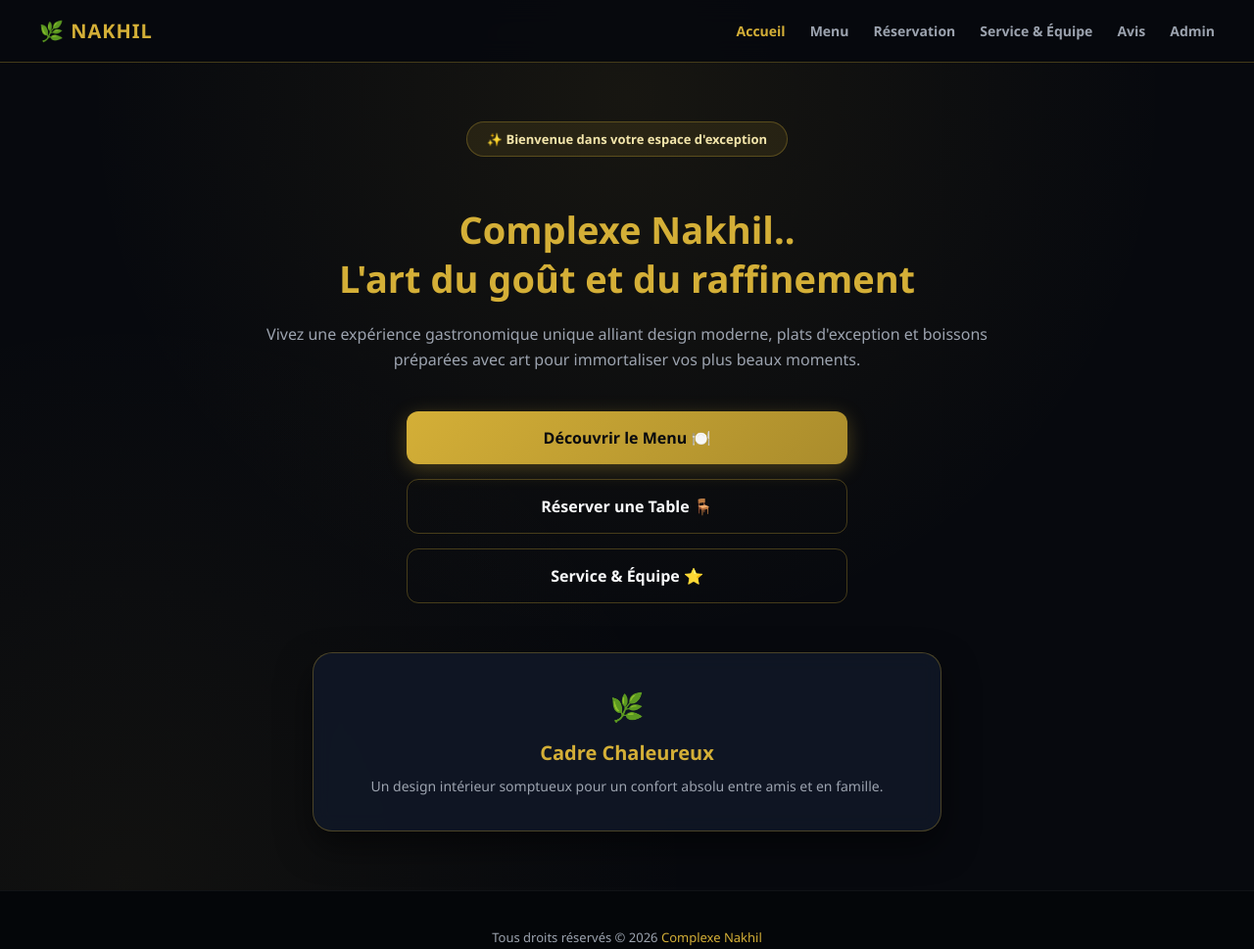
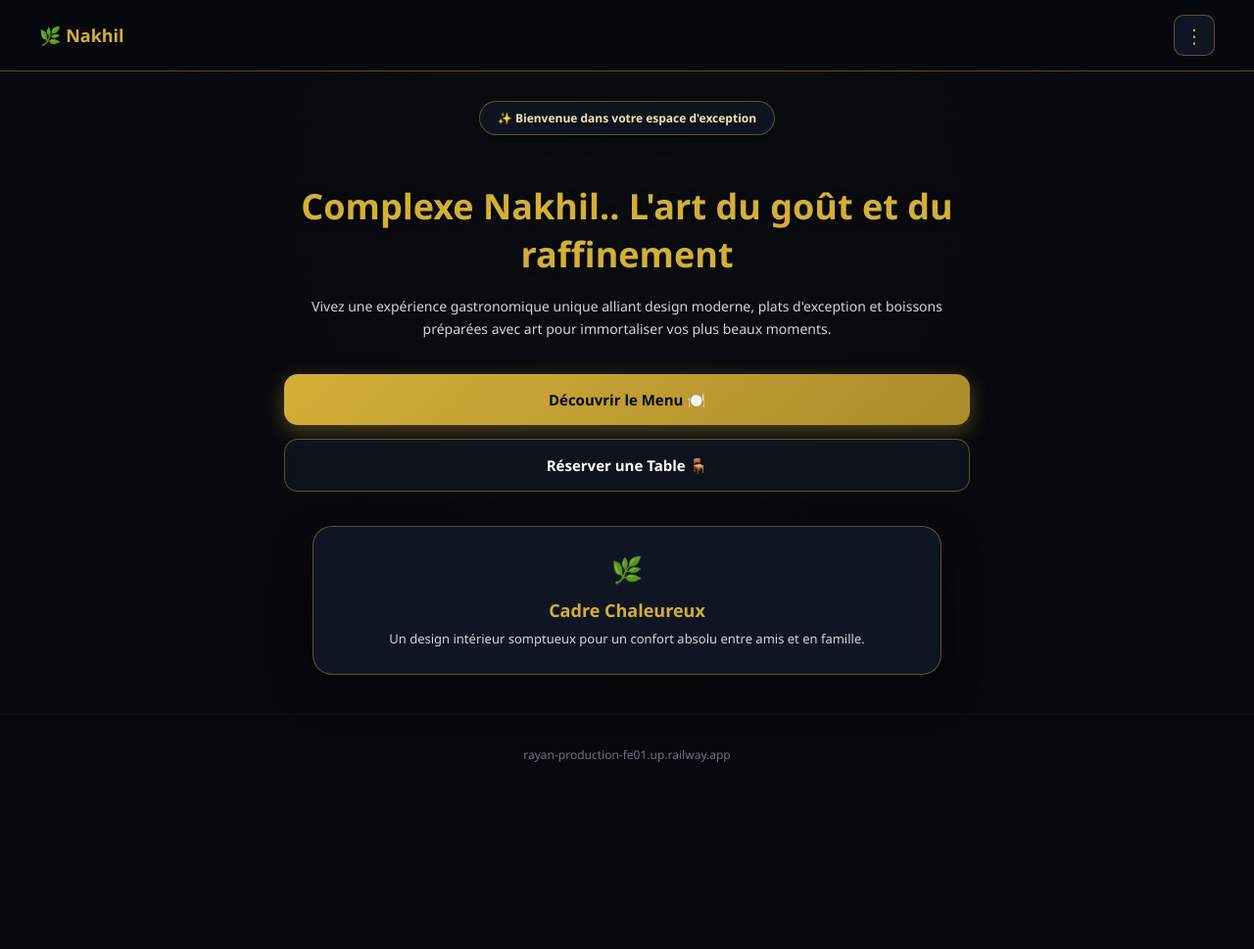
Before and after one commit to saltadoryt-tech/rayan, a website: page nakhil.html in a window 1280 px wide. Shown: the whole page at 98% size. After the commit the page ends 811 px from the top, so only its background shows below. Drawn offline with Linux system fonts and the light colour scheme.

Commit message:
Update nakhil.html

```diff
--- a/nakhil.html
+++ b/nakhil.html
@@ -9,10 +9,9 @@
             --gold: #d4af37;
             --gold-light: #f3e5ab;
             --bg-dark: #07090e;
-            --card-bg: rgba(17, 24, 39, 0.85);
-            --border-color: rgba(212, 175, 55, 0.3);
-            --text-main: #f9fafb;
-            --text-muted: #9ca3af;
+            --border-color: rgba(212, 175, 55, 0.4);
+            --text-main: #ffffff;
+            --text-muted: #d1d5db;
         }
 
         body {
@@ -22,27 +21,27 @@
             margin: 0;
             padding: 0;
             overflow-x: hidden;
-            /* خلفية فخمة داكنة بدون تصاور مشتتة، مع تدرجات عصرية */
+            /* خلفية داكنة مع تدرج احترافي يعوض الصورة الباهتة ويعطي عمق */
             background-image:
-                radial-gradient(circle at 50% 10%, rgba(212, 175, 55, 0.08) 0%, transparent 50%),
-                radial-gradient(circle at 10% 90%, rgba(212, 175, 55, 0.05) 0%, transparent 40%);
+                linear-gradient(rgba(7, 9, 14, 0.82), rgba(7, 9, 14, 0.92)),
+                radial-gradient(circle at 50% 30%, rgba(212, 175, 55, 0.15) 0%, transparent 60%);
             min-height: 100vh;
         }
 
         header {
-            background: rgba(7, 9, 14, 0.95);
+            background: rgba(7, 9, 14, 0.85);
             border-bottom: 1px solid var(--border-color);
             position: sticky;
             top: 0;
             z-index: 1000;
-            backdrop-filter: blur(12px);
+            backdrop-filter: blur(10px);
         }
 
         .nav-container {
             display: flex;
             justify-content: space-between;
             align-items: center;
-            padding: 18px 30px;
+            padding: 15px 25px;
             max-width: 1200px;
             margin: 0 auto;
         }
@@ -50,98 +49,96 @@
         .logo {
             color: var(--gold);
             font-weight: 800;
-            font-size: 20px;
+            font-size: 18px;
             text-decoration: none;
-            letter-spacing: 1px;
+            display: flex;
+            align-items: center;
+            gap: 6px;
         }
 
-        .menu-toggle {
-            background: none;
-            border: 1px solid var(--gold);
+        .menu-btn-icon {
+            background: rgba(17, 24, 39, 0.9);
+            border: 1px solid var(--border-color);
             color: var(--gold);
-            font-size: 22px;
-            padding: 4px 10px;
-            border-radius: 8px;
+            width: 40px;
+            height: 40px;
+            border-radius: 10px;
+            display: flex;
+            align-items: center;
+            justify-content: center;
+            font-size: 20px;
             cursor: pointer;
-            display: none;
+            transition: 0.3s;
         }
 
-        nav {
-            display: flex;
-            gap: 25px;
-        }
-
-        nav a {
-            color: var(--text-muted);
-            text-decoration: none;
-            font-weight: 600;
-            font-size: 14px;
-            transition: 0.3s ease;
-        }
-
-        nav a:hover, nav a.active {
-            color: var(--gold);
+        .menu-btn-icon:hover {
+            background: var(--gold);
+            color: var(--bg-dark);
         }
 
         .hero-section {
-            max-width: 800px;
-            margin: 60px auto 40px auto;
+            max-width: 650px;
+            margin: 30px auto;
             padding: 0 20px;
             text-align: center;
         }
 
         .badge-top {
-            display: inline-block;
-            background: rgba(212, 175, 55, 0.1);
+            display: inline-flex;
+            align-items: center;
+            gap: 6px;
+            background: rgba(17, 24, 39, 0.7);
             border: 1px solid var(--border-color);
             color: var(--gold-light);
-            padding: 8px 20px;
+            padding: 8px 18px;
             border-radius: 30px;
-            font-size: 13px;
+            font-size: 12px;
             font-weight: 600;
             margin-bottom: 25px;
+            backdrop-filter: blur(5px);
+            box-shadow: 0 4px 15px rgba(0,0,0,0.3);
         }
 
         h1 {
             color: var(--gold);
-            font-size: 38px;
+            font-size: 30px;
             font-weight: 800;
-            line-height: 1.3;
-            margin-bottom: 20px;
+            line-height: 1.35;
+            margin-bottom: 18px;
+            text-shadow: 0 2px 10px rgba(0,0,0,0.5);
         }
 
         p.hero-desc {
             color: var(--text-muted);
-            font-size: 16px;
+            font-size: 14px;
             line-height: 1.6;
-            margin-bottom: 40px;
+            margin-bottom: 35px;
         }
 
         .cta-buttons {
             display: flex;
             flex-direction: column;
-            gap: 15px;
-            max-width: 450px;
-            margin: 0 auto 50px auto;
+            gap: 14px;
+            margin-bottom: 35px;
         }
 
         .btn {
             display: block;
             width: 100%;
             padding: 16px;
-            border-radius: 12px;
+            border-radius: 14px;
             font-weight: 700;
-            font-size: 16px;
+            font-size: 15px;
             text-decoration: none;
             text-align: center;
             box-sizing: border-box;
-            transition: 0.3s ease;
+            transition: all 0.3s ease;
         }
 
         .btn-primary {
-            background: linear-gradient(135deg, #d4af37, #aa8c2c);
+            background: linear-gradient(135deg, #d4af37 0%, #aa8c2c 100%);
             color: var(--bg-dark);
-            box-shadow: 0 5px 20px rgba(212, 175, 55, 0.3);
+            box-shadow: 0 6px 20px rgba(212, 175, 55, 0.35);
             border: none;
         }
 
@@ -151,72 +148,55 @@
         }
 
         .btn-outline {
-            background: transparent;
+            background: rgba(17, 24, 39, 0.6);
             border: 1px solid var(--border-color);
             color: var(--text-main);
+            backdrop-filter: blur(5px);
         }
 
         .btn-outline:hover {
             border-color: var(--gold);
             color: var(--gold);
+            background: rgba(17, 24, 39, 0.9);
         }
 
-        /* كارد متميزة فالتت لتحت */
+        /* كارت التحت المطابقة للصورة */
         .info-card {
-            background: var(--card-bg);
+            background: rgba(17, 24, 39, 0.85);
             border: 1px solid var(--border-color);
             border-radius: 20px;
-            padding: 35px 20px;
+            padding: 25px 20px;
             max-width: 600px;
-            margin: 0 auto 60px auto;
+            margin: 0 auto 40px auto;
             text-align: center;
-            box-shadow: 0 15px 35px rgba(0, 0, 0, 0.5);
-            backdrop-filter: blur(10px);
+            box-shadow: 0 15px 35px rgba(0, 0, 0, 0.6);
+            backdrop-filter: blur(12px);
         }
 
         .info-card h3 {
             color: var(--gold);
-            font-size: 20px;
-            margin: 15px 0 10px 0;
+            font-size: 18px;
+            margin: 12px 0 8px 0;
         }
 
         .info-card p {
             color: var(--text-muted);
-            font-size: 14px;
+            font-size: 13px;
             line-height: 1.5;
             margin: 0;
         }
 
         footer {
-            background: #040609;
             text-align: center;
-            padding: 25px;
-            color: var(--text-muted);
-            font-size: 13px;
-            border-top: 1px solid rgba(255, 255, 255, 0.05);
+            padding: 20px;
+            color: #6b7280;
+            font-size: 12px;
+            border-top: 1px solid rgba(255, 255, 255, 0.03);
         }
 
-        footer span {
-            color: var(--gold);
-        }
-
-        @media screen and (max-width: 768px) {
-            .menu-toggle { display: block; }
-            nav {
-                display: none;
-                flex-direction: column;
-                position: absolute;
-                top: 100%;
-                left: 0;
-                width: 100%;
-                background: rgba(7, 9, 14, 0.98);
-                border-bottom: 1px solid var(--border-color);
-                padding: 20px 0;
-                align-items: center;
-                gap: 15px;
-            }
-            nav.active { display: flex; }
-            h1 { font-size: 28px; }
+        @media screen and (min-width: 768px) {
+            h1 { font-size: 36px; }
+            .hero-section { max-width: 700px; }
         }
     </style>
 </head>
@@ -224,46 +204,31 @@
 
     <header>
         <div class="nav-container">
-            <a href="nakhil.html" class="logo">🌿 NAKHIL</a>
-            <button class="menu-toggle" onclick="toggleMenu()">⋮</button>
-            <nav id="navMenu">
-                <a href="nakhil.html" class="active">Accueil</a>
-                <a href="menu.html">Menu</a>
-                <a href="reservation.html">Réservation</a>
-                <a href="repartition.html">Service & Équipe</a>
-                <a href="avis.html">Avis</a>
-                <a href="loging.html">Admin</a>
-            </nav>
+            <a href="nakhil.html" class="logo">🌿 Nakhil</a>
+            <div class="menu-btn-icon" onclick="alert('Menu / Navigation')">⋮</div>
         </div>
     </header>
 
     <div class="hero-section">
         <div class="badge-top">✨ Bienvenue dans votre espace d'exception</div>
-        <h1>Complexe Nakhil..<br>L'art du goût et du raffinement</h1>
+        <h1>Complexe Nakhil.. L'art du goût et du raffinement</h1>
         <p class="hero-desc">Vivez une expérience gastronomique unique alliant design moderne, plats d'exception et boissons préparées avec art pour immortaliser vos plus beaux moments.</p>
 
         <div class="cta-buttons">
             <a href="menu.html" class="btn btn-primary">Découvrir le Menu 🍽️</a>
             <a href="reservation.html" class="btn btn-outline">Réserver une Table 🪑</a>
-            <a href="repartition.html" class="btn btn-outline">Service & Équipe ⭐</a>
         </div>
     </div>
 
     <div class="info-card">
-        <div style="font-size: 28px;">🌿</div>
+        <div style="font-size: 26px;">🌿</div>
         <h3>Cadre Chaleureux</h3>
         <p>Un design intérieur somptueux pour un confort absolu entre amis et en famille.</p>
     </div>
 
     <footer>
-        <p>Tous droits réservés &copy; 2026 <span>Complexe Nakhil</span></p>
+        <p>rayan-production-fe01.up.railway.app</p>
     </footer>
-
-    <script>
-        function toggleMenu() {
-            document.getElementById('navMenu').classList.toggle('active');
-        }
-    </script>
 
 </body>
 </html>
```
